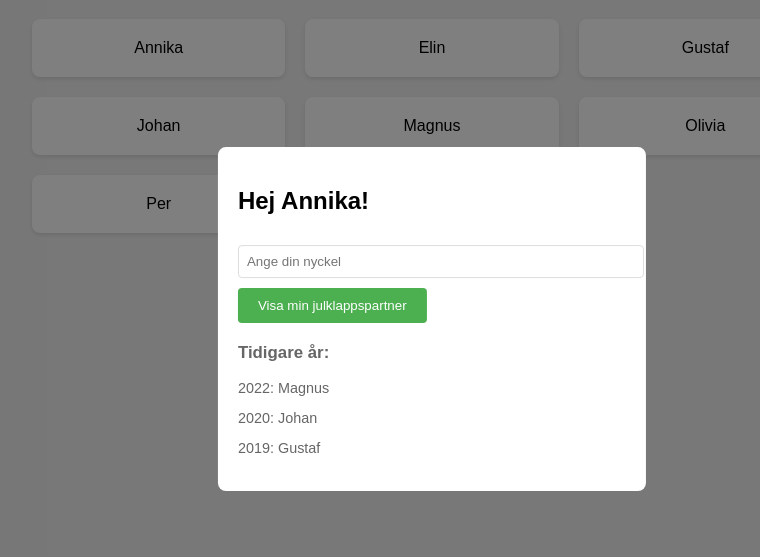
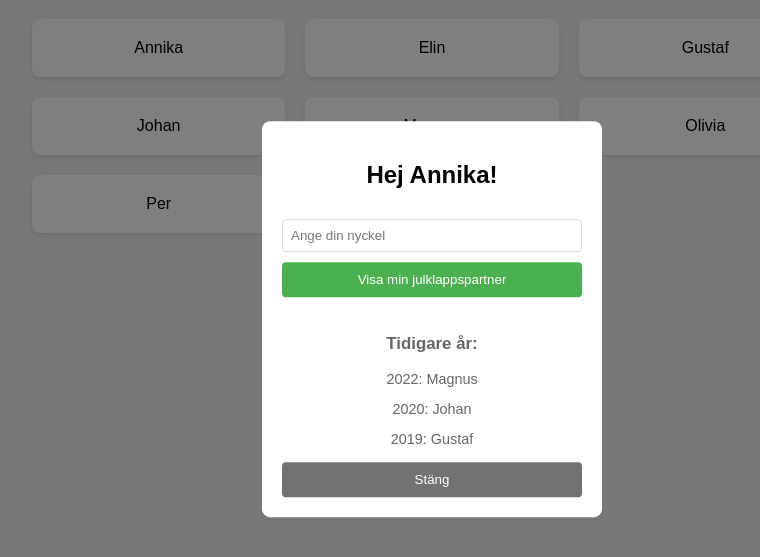
Before and after one commit to gurkodil/gurkodil.github.io, a website: page docs/christmas/index.html in a window 1280 px wide. Both pictures are taken after a click on the element "Annika". Shown: the part 81-638 px from the top of the page, without its empty margins (208-968 px from the left). Drawn offline with Linux system fonts and the light colour scheme.

Commit message:
Add close button to modal

```diff
--- a/docs/christmas/index.html
+++ b/docs/christmas/index.html
@@ -3,7 +3,7 @@
     <head>
         <meta charset="UTF-8" />
         <meta name="viewport" content="width=device-width, initial-scale=1.0" />
-        <meta name="last-updated" content="2024-11-09T22:44:16.848Z" />
+        <meta name="last-updated" content="2024-11-09T23:19:13.276Z" />
         <title>Julklappslotteri</title>
         <style>
             body {
@@ -50,6 +50,10 @@
                 position: absolute;
                 top: 50%;
                 left: 50%;
+                display: flex;
+                justify-content: center;
+                flex-direction: column;
+                text-align: center;
                 transform: translate(-50%, -50%);
                 min-width: 300px;
             }
@@ -66,11 +70,15 @@
                 border-radius: 4px;
                 cursor: pointer;
             }
-            button:hover {
-                background: #45a049;
+            button.gray {
+                background: #727272;
+            }
+            button.gray:hover {
+                background: #535353;
             }
             input {
                 width: 100%;
+                box-sizing: border-box;
                 padding: 8px;
                 margin: 10px 0;
                 border: 1px solid #ddd;
@@ -93,6 +101,7 @@
                 <button onclick="checkKey()">Visa min julklappspartner</button>
                 <div id="result"></div>
                 <div id="history" class="history"></div>
+                <button class="gray" onclick="closeModal()">Stäng</button>
             </div>
         </div>
 
@@ -328,6 +337,13 @@
                 }
             }
 
+            function closeModal() {
+                const modal = document.getElementById("keyModal");
+                modal.style.display = "none";
+                document.getElementById("result").textContent = "";
+                document.getElementById("keyInput").value = "";
+            }
+
             async function checkKey() {
                 if (!selectedPerson) return;
 
@@ -364,10 +380,8 @@
                 });
 
                 window.addEventListener("click", (event) => {
-                    if (event.target === modal) {
-                        modal.style.display = "none";
-                        document.getElementById("result").textContent = "";
-                        document.getElementById("keyInput").value = "";
+                    if (event.target.contains(modal)) {
+                        closeModal();
                     }
                 });
             }
```
Also changed, not shown: christmas/src/index.html (+19 -5 lines).
